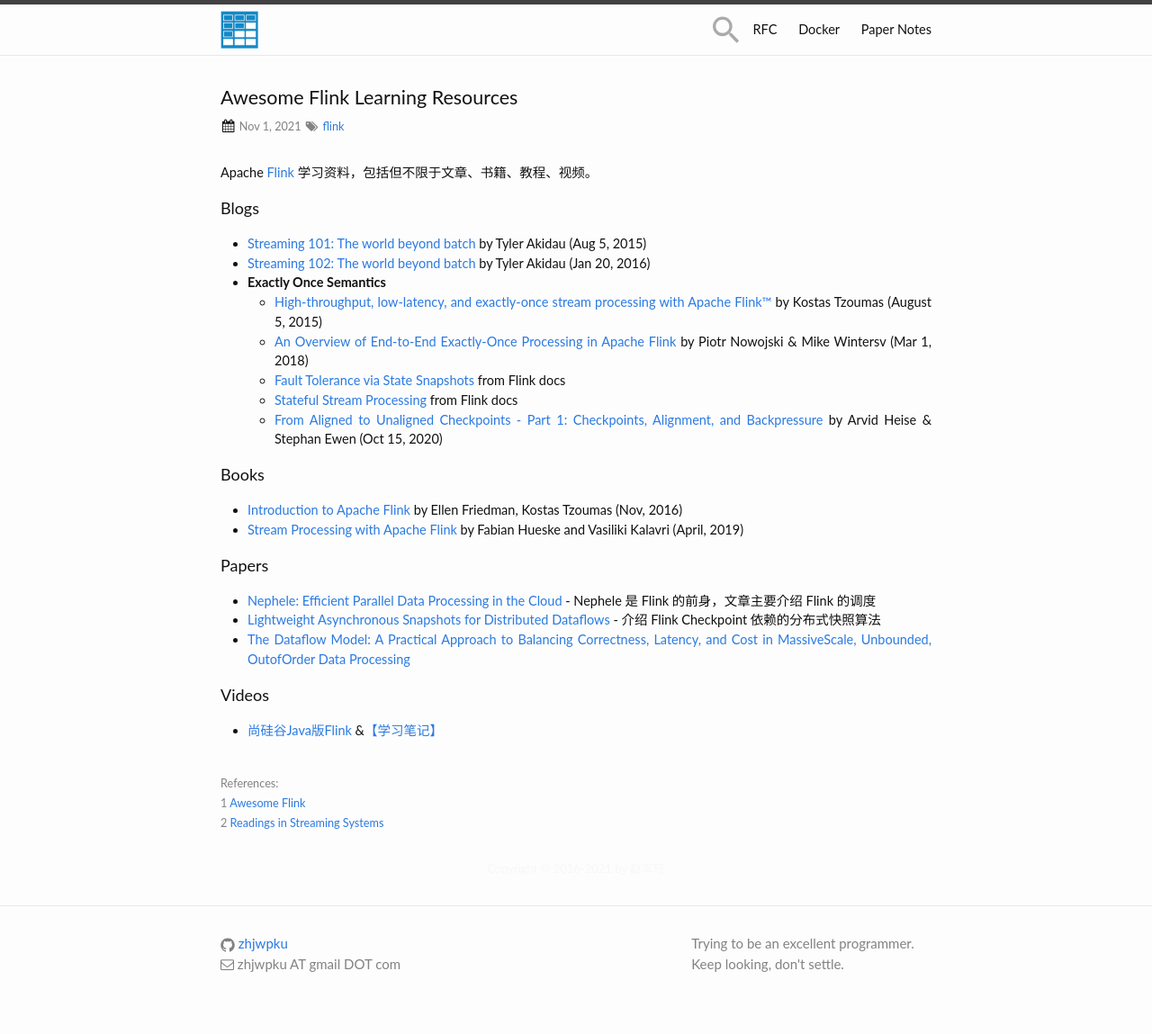
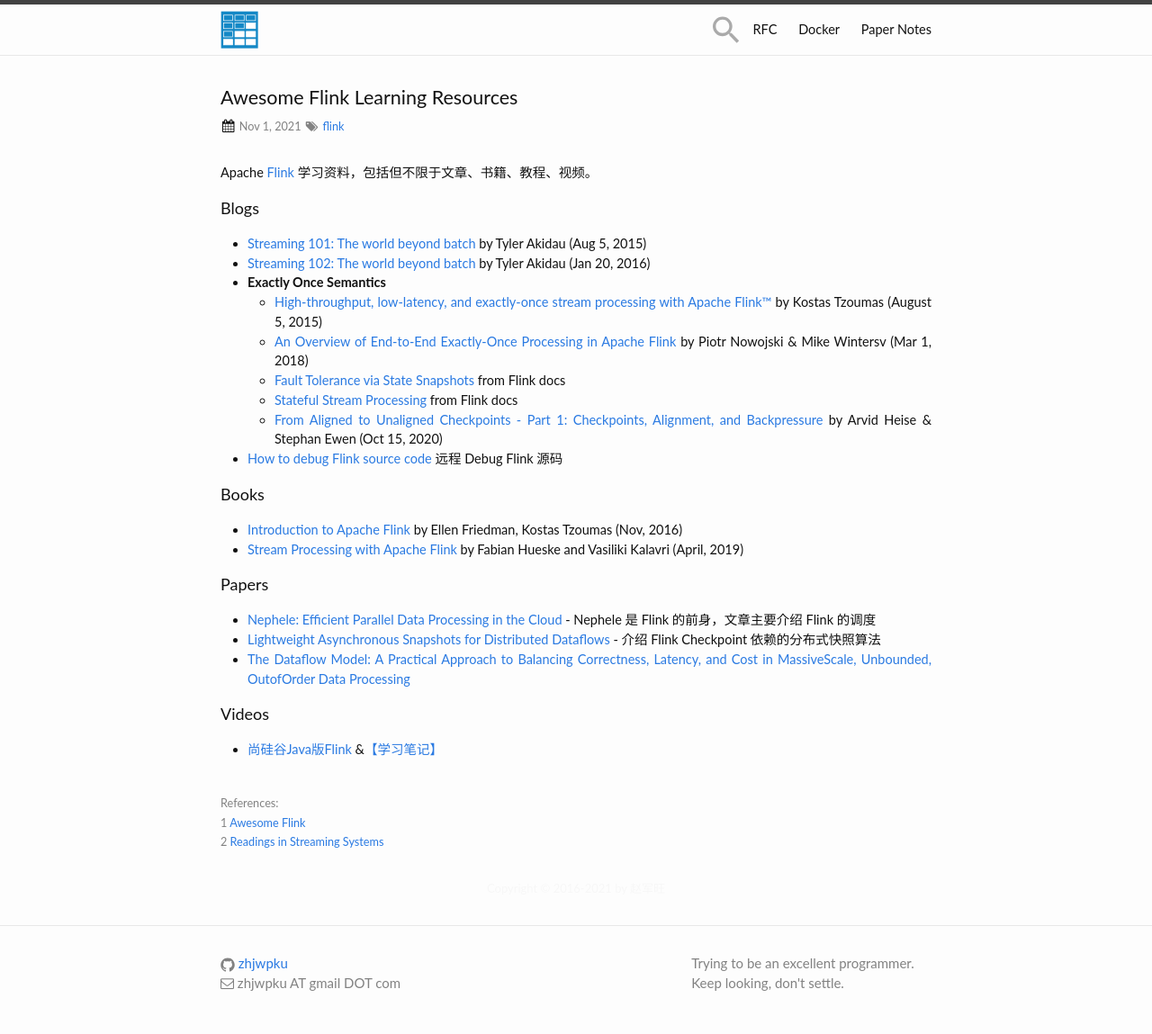
Before and after one commit to zhjwpku/zhjwpku.github.io, a Jekyll site: the page built from _posts/2021-11-02-awesome-flink.md, in a window 1280 px wide. Shown: the whole page at 90% size. Built offline with Jekyll 4.4.1, drawn with Linux system fonts in a browser that asks for light colours; comment, search, counter and statistics services are not loaded; before the commit the page ends 1127 px from its top, so only the background shows below that.

Commit message:
How to debug Flink source code
Signed-off-by: Junwang Zhao <zhjwpku@gmail.com>

```diff
--- a/_posts/2021-11-02-awesome-flink.md
+++ b/_posts/2021-11-02-awesome-flink.md
@@ -18,6 +18,7 @@
   - [Fault Tolerance via State Snapshots][fault_tolerance] from Flink docs
   - [Stateful Stream Processing][stateful-stream-processing] from Flink docs
   - [From Aligned to Unaligned Checkpoints - Part 1: Checkpoints, Alignment, and Backpressure][from-aligned-to-unaligned-checkpoints-part-1] by Arvid Heise & Stephan Ewen (Oct 15, 2020)
+- [How to debug Flink source code][how-to-debug-flink-source-code] 远程 Debug Flink 源码
 
 <h4>Books</h4>
 
@@ -55,3 +56,4 @@
 [stateful-stream-processing]: https://nightlies.apache.org/flink/flink-docs-stable/docs/concepts/stateful-stream-processing/
 [from-aligned-to-unaligned-checkpoints-part-1]: https://flink.apache.org/2020/10/15/from-aligned-to-unaligned-checkpoints-part-1.html
 [stream-processing-with-apache-flink]: https://www.oreilly.com/library/view/stream-processing-with/9781491974285/
+[how-to-debug-flink-source-code]: https://developpaper.com/how-to-debug-flink-source-code/
```
